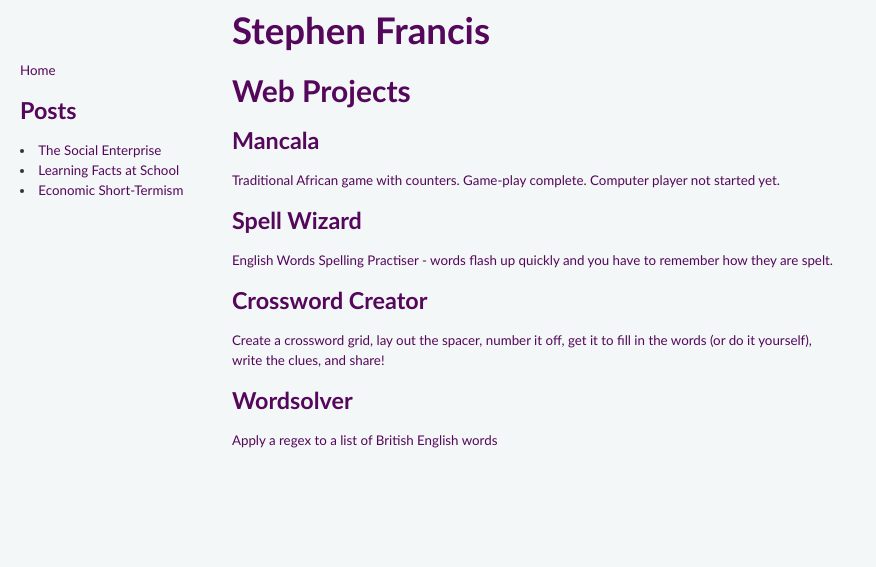
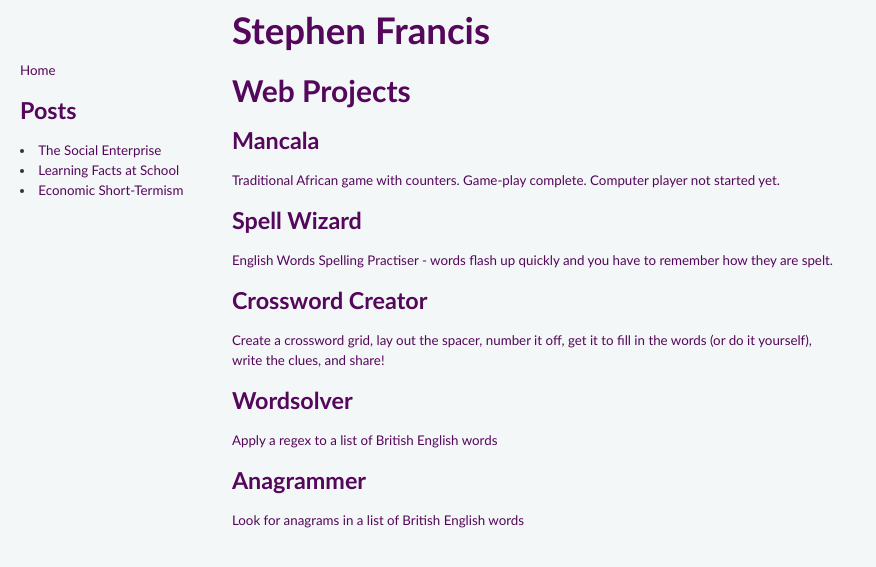
Before and after one commit to stephenfrancis/stephenfrancis.github.io, a Jekyll site: the page built from index.html, in a window 1280 px wide. Shown: the top 567 px of the page, without its empty margins (0-876 px from the left). Built offline with Jekyll 4.4.1, drawn with Linux system fonts in a browser that asks for light colours.

Commit message:
Add Anagrammer

```diff
--- a/index.html
+++ b/index.html
@@ -47,6 +47,12 @@ title: Stephen Francis
 							<p>Apply a regex to a list of British English words</p>
 						</a>
 					</div>
+					<div>
+						<a href="anagrammer/index.html">
+							<h3>Anagrammer</h3>
+							<p>Look for anagrams in a list of British English words</p>
+						</a>
+					</div>
 				</div>
 			</div>
 		</div>
```
